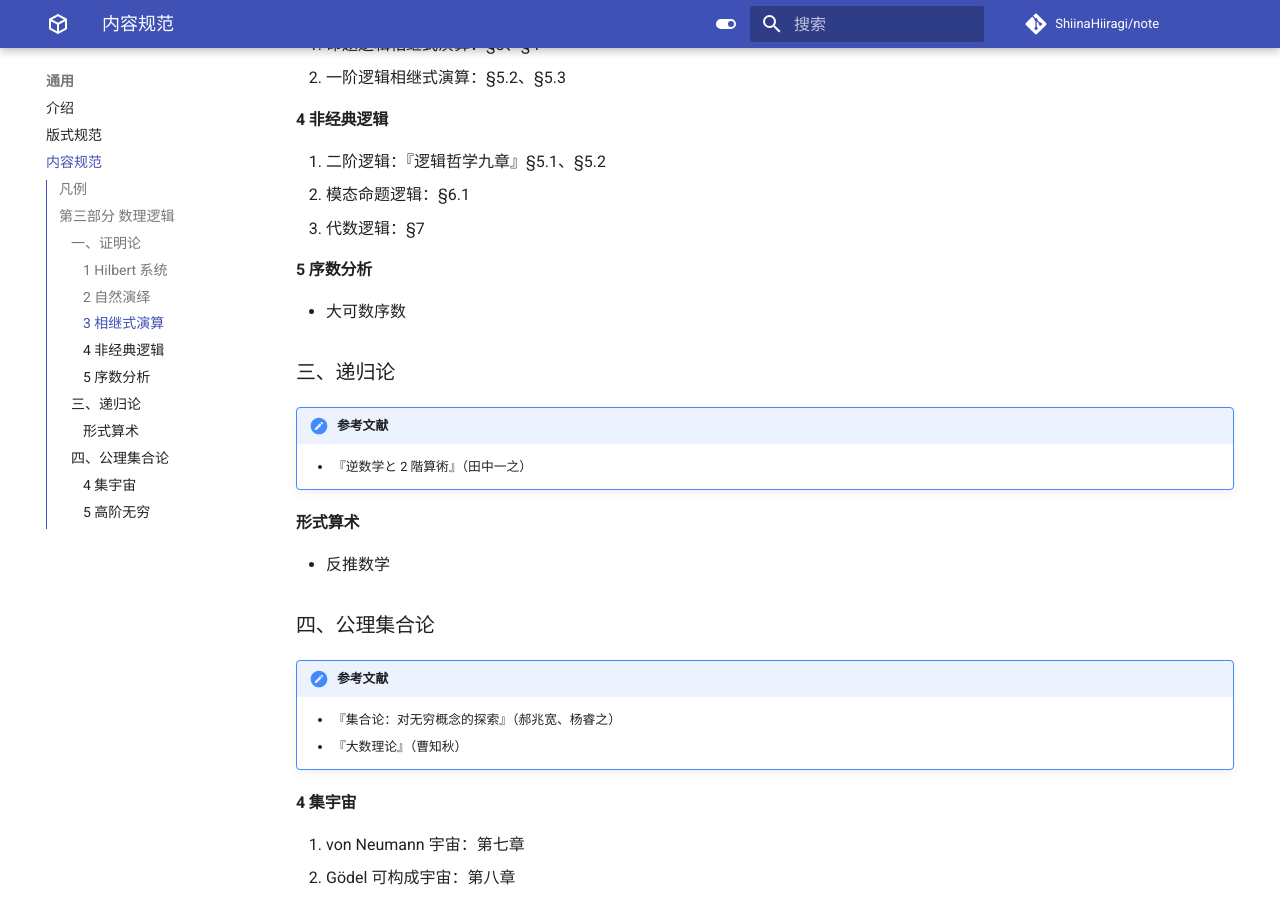
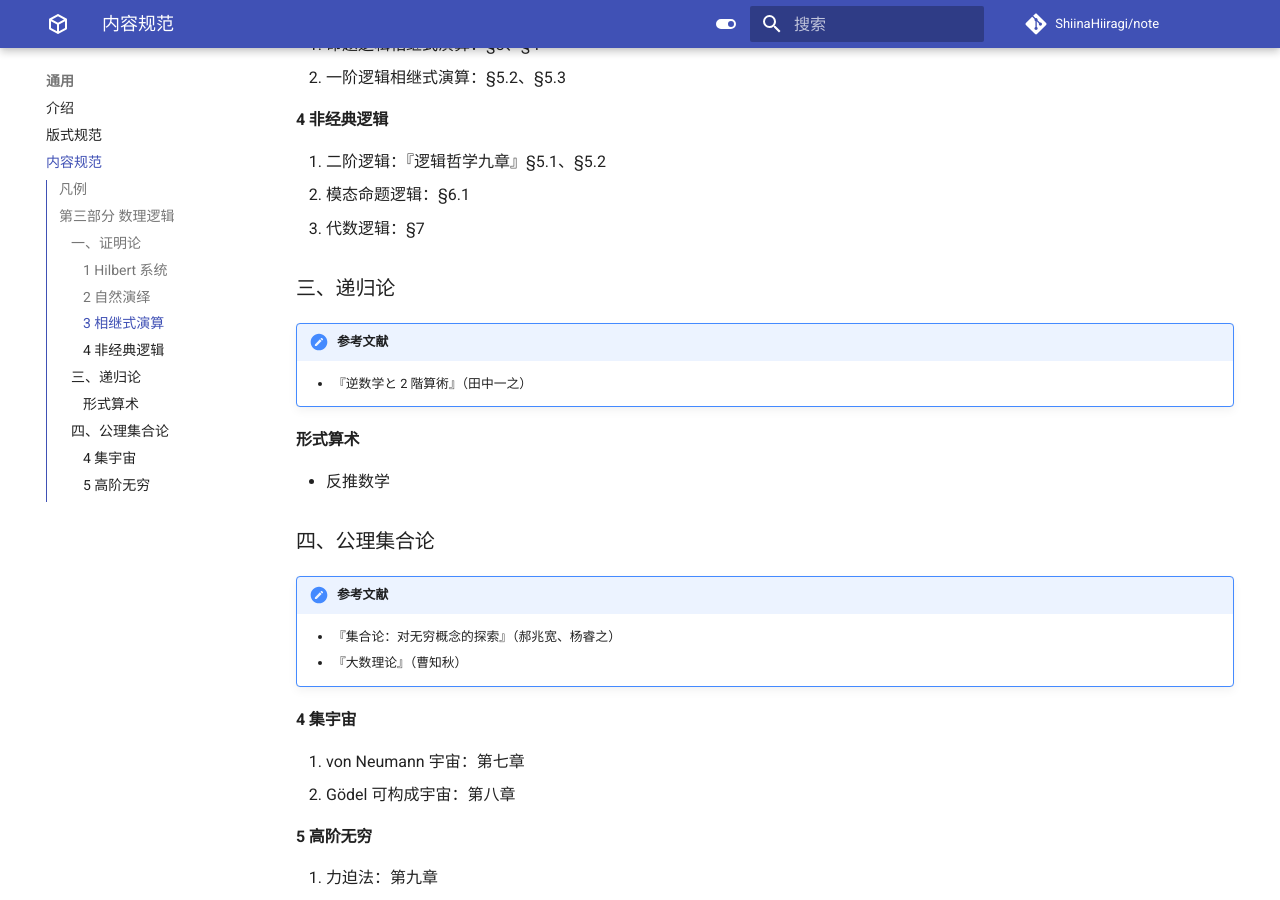
Before and after one commit to ShiinaHiiragi/note, an MkDocs documentation site: the page built from docs/intro/toc.md, in a window 1280 px wide and 900 px high, scrolled down 885 px. Built offline with MkDocs 1.6.1 and Material for MkDocs 9.7.7, drawn with Linux system fonts in a browser that asks for light colours; comment, search, counter and statistics services are not loaded.

Commit message:
rearrange toc

```diff
--- a/docs/intro/toc.md
+++ b/docs/intro/toc.md
@@ -28,9 +28,6 @@
 2. 模态命题逻辑：§6.1
 3. 代数逻辑：§7
 
-#### 5 序数分析
-- 大可数序数
-
 ### 三、递归论
 
 !!! note "参考文献"
```
